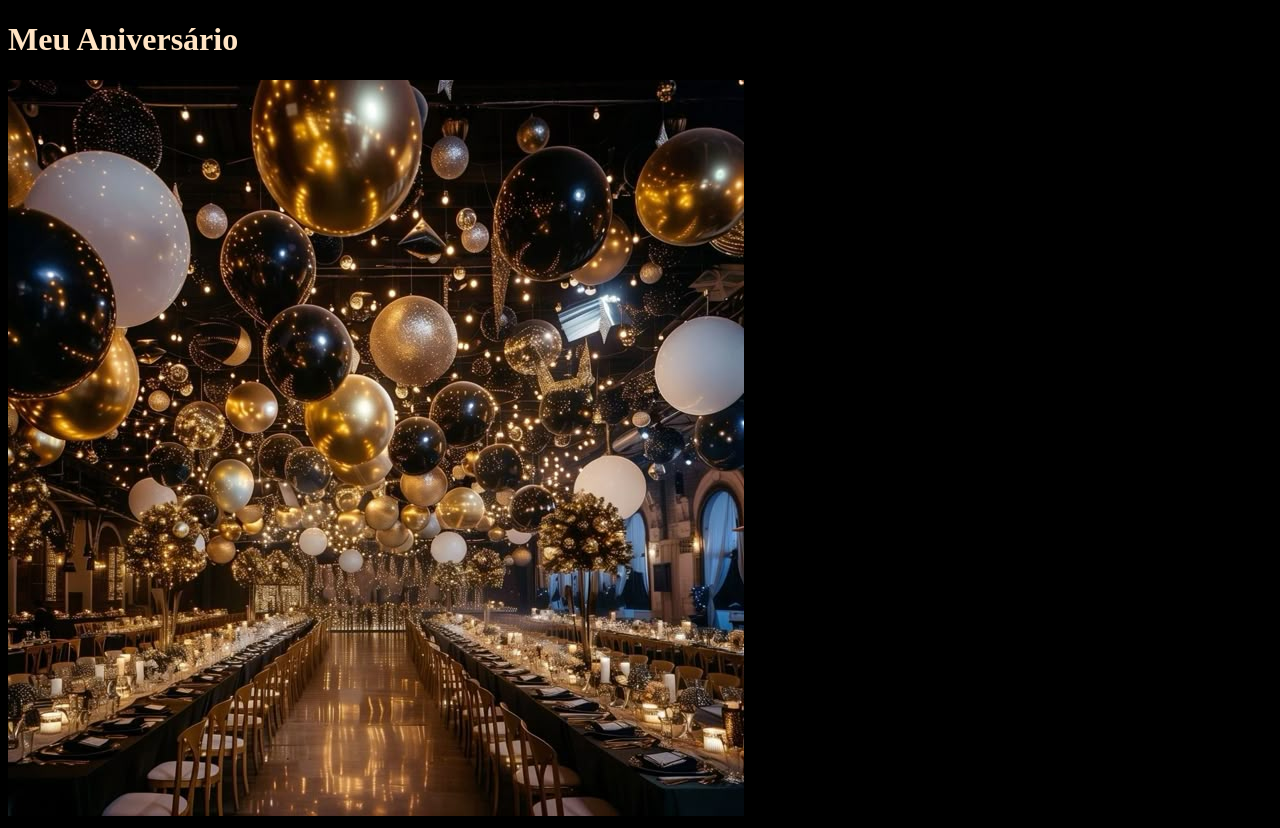
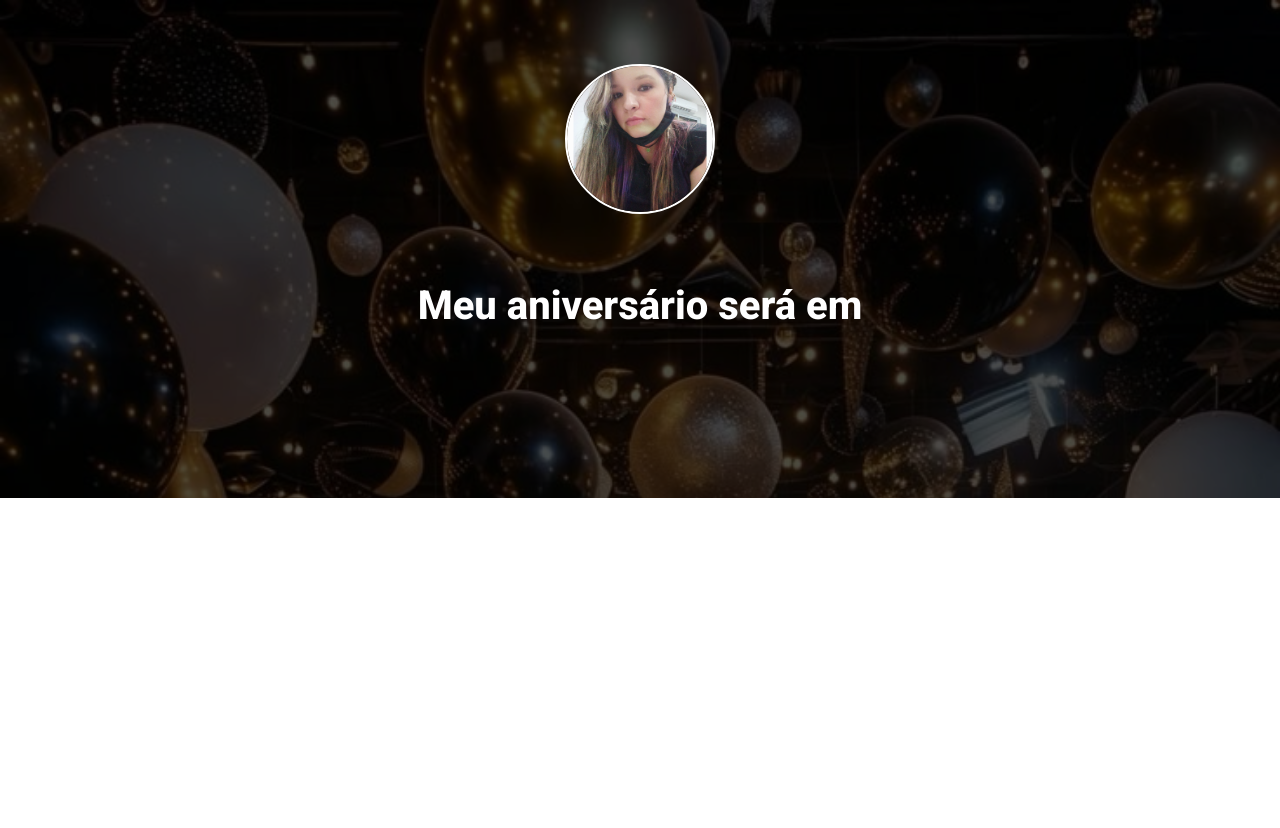
Before and after one commit to ThaissyDamian/meu_aniversario_TD_parcel, a website built with Parcel: page src/index.html in a window 1280 px wide. After the commit the page ends 800 px from the top, so only its background shows below. Built offline with nearby package versions, Linux system fonts and the light colour scheme.

Commit message:
Criando o hero

```diff
--- a/src/index.html
+++ b/src/index.html
@@ -4,11 +4,21 @@
     <meta charset="UTF-8">
     <meta name="viewport" content="width=device-width, initial-scale=1.0">
     <title>Meu Aniversário</title>
+    <link rel="preconnect" href="https://fonts.googleapis.com">
+    <link rel="preconnect" href="https://fonts.gstatic.com" crossorigin>
+    <link href="https://fonts.googleapis.com/css2?family=Roboto:ital,wght@0,100..900;1,100..900&display=swap" rel="stylesheet">
     <link rel="stylesheet" href="styles/main.scss">
 </head>
 <body>
-    <h1>Meu Aniversário</h1>
-    <img src="./images/festathaissy.png" alt=" Aniversário">
+    <header class="hero">
+        <div class="container">
+            <img class="hero__logo" src="./images/Notas_240816_153021_0.png" alt="Foto Thaíssy">
+            <p class="hero__text">
+                Meu aniversário será em
+            </p>
+
+</div>
+    </header>
     <script src="scripts/main.js"></script>
 </body>
-</html>
+</html>.
--- /dev/null
+++ b/src/styles/_hero.scss
@@ -0,0 +1,60 @@
+.hero {
+    padding-top: 64px;
+    padding-bottom: 100px;
+    background-image: url(../images/festathaissy.png);
+    background-repeat: no-repeat;
+    background-size: cover;
+    position: relative;
+
+    .container {
+        position: relative;
+    }
+
+
+    &::before {
+        position: absolute;
+        top: 0;
+        left: 0;
+        width: 100%;
+        height: 100%;
+        background-color: #000;
+        content: '';
+        opacity: .7;
+    }
+
+    &__text {
+        margin-top: 64px;
+        margin-bottom: 64px;
+        font-size: 40px;
+        line-height: 56px;
+        font-weight: 800;
+        text-align: center;    }
+
+    &__logo {
+        margin: 0 auto;
+        display: block;
+        width: 150px;
+        height: 150px;
+        border-radius: 60%;
+        object-fit: cover;
+        border: 2px solid #fff;
+}
+
+@media (max-width: 640px) {
+    padding: 40px 0;
+
+    &__logo {
+        width: 60px;
+        height: 60px;
+    }
+
+&__text {
+    font-size: 22px;
+    line-height: 24px;
+    margin: 24px 0;
+
+    }
+
+}
+
+}
--- a/src/styles/main.scss
+++ b/src/styles/main.scss
@@ -1,4 +1,24 @@
-body {
-    background-color: black;
-    color: bisque;
+@use 'hero';
+
+
+* {
+    margin: 0;
+    padding: 0;
+    box-sizing: border-box;
+    font-family: Roboto, sans-serif;
+    color: #fff;
 }
+
+.container {
+    max-width: 960px;
+    width: 100%;
+    margin: 0 auto;
+
+    @media (max-width: 640px) {
+        max-width: 80%;
+    }
+
+    @media (max-width: 1024px) {
+        max-width: 90%;
+    }
+}
```
